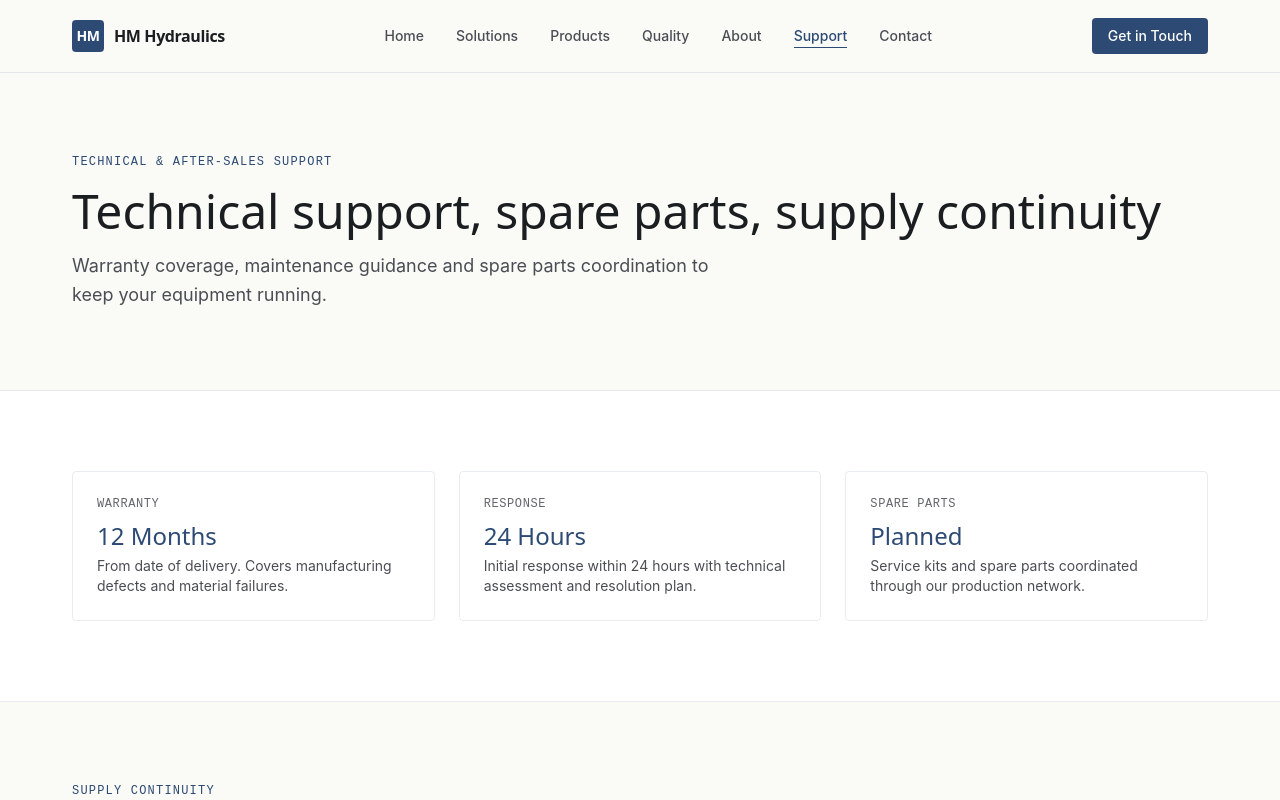
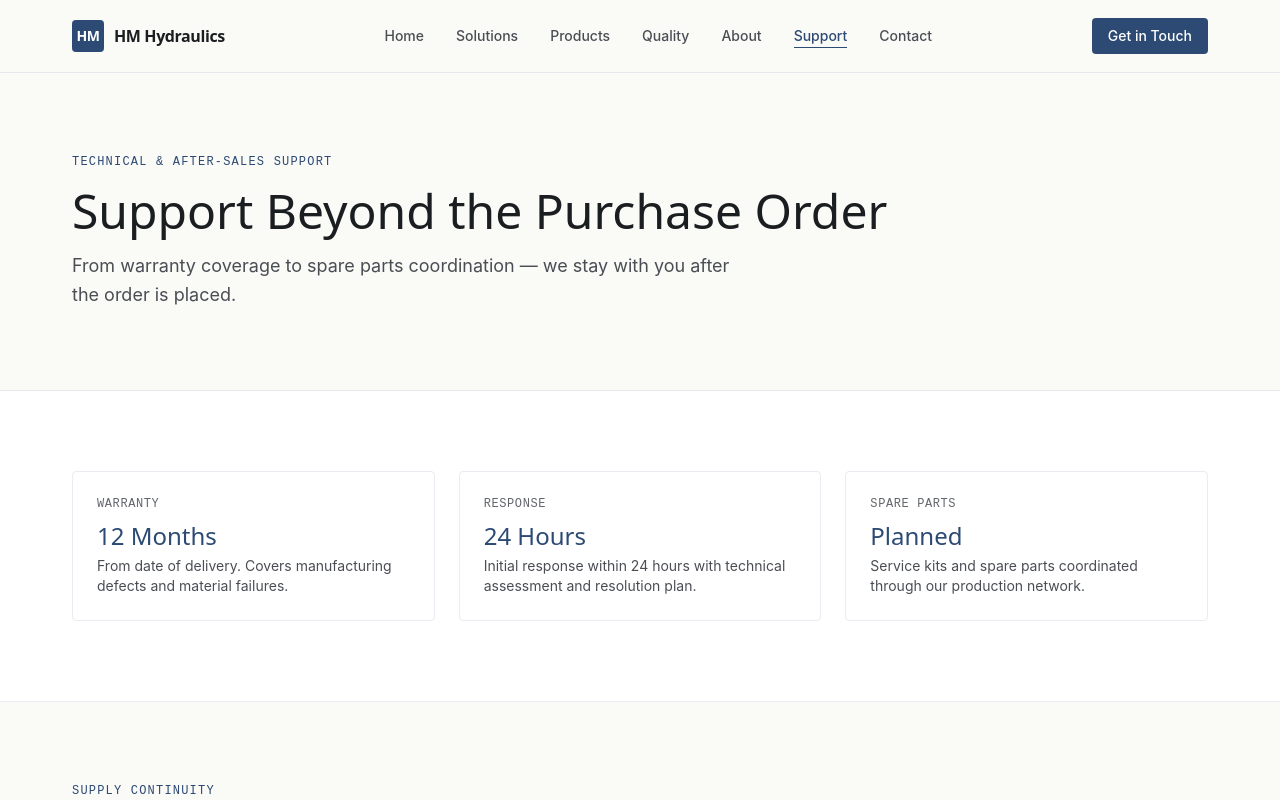
Before and after one commit to baizihuang-dijun/hm-hydraulics, a Next.js app: page /support in a window 1280 px wide. Shown: the top 800 px of the page. Built offline with nearby package versions, Linux system fonts and the light colour scheme; a web font is replaced by a local one.

Commit message:
fix: update Support page hero headline per V3.1 requirements
Coze-Commit-Type: user
Coze-User-ID: 2750326345577628
Coze-Conversation-ID: 12897207

```diff
--- a/src/app/support/page.tsx
+++ b/src/app/support/page.tsx
@@ -36,11 +36,11 @@ export default function SupportPage() {
         <div className="max-w-[1200px] mx-auto px-6 md:px-8 py-16 md:py-20">
           <p className="eyebrow text-[#2C4A73] mb-4">TECHNICAL & AFTER-SALES SUPPORT</p>
           <h1 className="font-heading text-3xl md:text-4xl lg:text-5xl font-medium text-[#1B1E20] mb-4">
-            Technical support, spare parts, supply continuity
+            Support Beyond the Purchase Order
           </h1>
           <p className="text-lg text-[#4A4E54] leading-relaxed max-w-2xl">
-            Warranty coverage, maintenance guidance and spare parts coordination
-            to keep your equipment running.
+            From warranty coverage to spare parts coordination — we stay with you
+            after the order is placed.
           </p>
         </div>
       </section>
```
